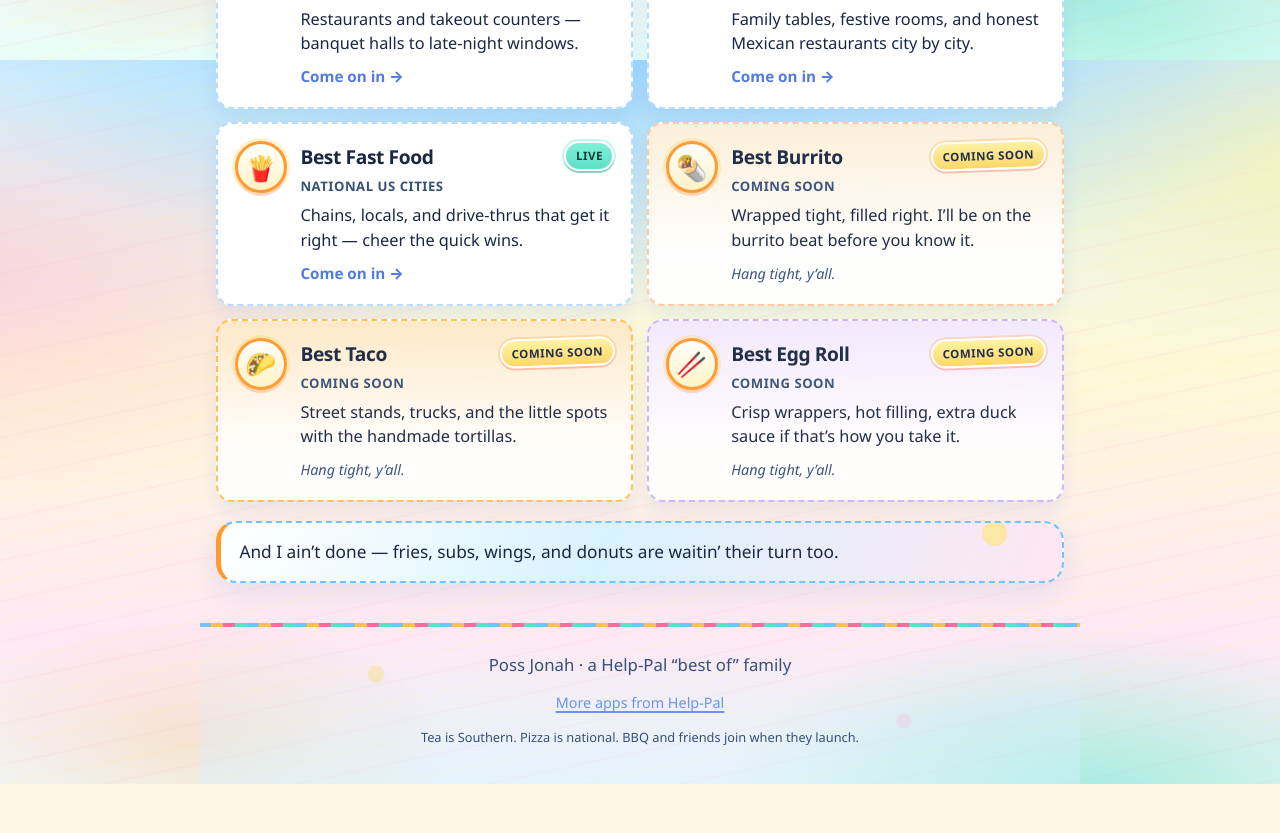
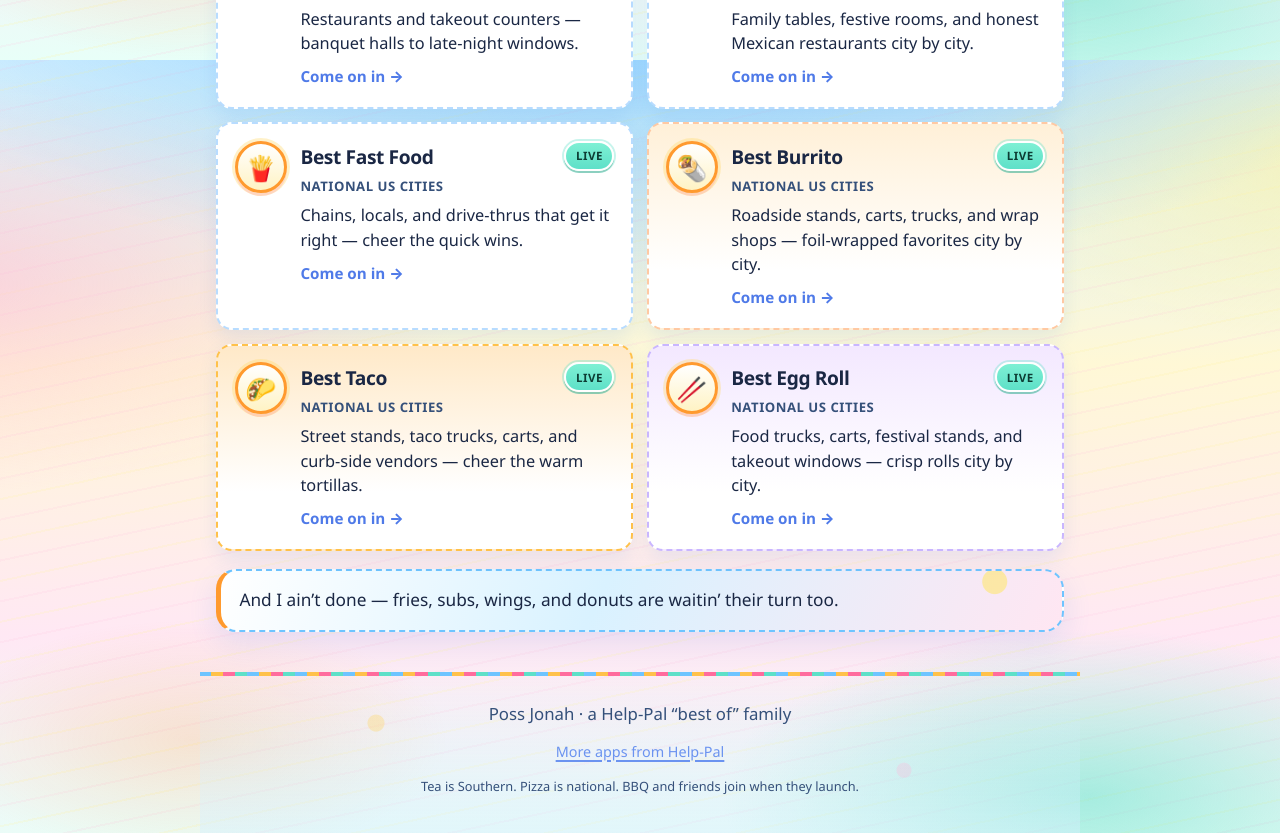
Before and after one commit to ashleyfarms/poss-jonah-hub, a React (Vite) app: page / in a window 1280 px wide. Shown: the part 1540-2373 px from the top of the page. Before the commit the page ends 2324 px from the top, so only its background shows below. Built offline with nearby package versions, Linux system fonts and the light colour scheme.

Commit message:
Mark burrito, taco, and egg-roll live on hub

```diff
--- a/src/data/verticals.ts
+++ b/src/data/verticals.ts
@@ -114,25 +114,28 @@ export const verticals: Vertical[] = [
     id: 'burrito',
     name: 'Best Burrito',
     emoji: '🌯',
-    status: 'soon',
-    scope: 'Coming soon',
-    blurb: 'Wrapped tight, filled right. I’ll be on the burrito beat before you know it.',
+    status: 'live',
+    href: 'https://burrito.possjonah.com',
+    scope: 'National US cities',
+    blurb: 'Roadside stands, carts, trucks, and wrap shops — foil-wrapped favorites city by city.',
   },
   {
     id: 'taco',
     name: 'Best Taco',
     emoji: '🌮',
-    status: 'soon',
-    scope: 'Coming soon',
-    blurb: 'Street stands, trucks, and the little spots with the handmade tortillas.',
+    status: 'live',
+    href: 'https://taco.possjonah.com',
+    scope: 'National US cities',
+    blurb: 'Street stands, taco trucks, carts, and curb-side vendors — cheer the warm tortillas.',
   },
   {
     id: 'egg-roll',
     name: 'Best Egg Roll',
     emoji: '🥢',
-    status: 'soon',
-    scope: 'Coming soon',
-    blurb: 'Crisp wrappers, hot filling, extra duck sauce if that’s how you take it.',
+    status: 'live',
+    href: 'https://eggroll.possjonah.com',
+    scope: 'National US cities',
+    blurb: 'Food trucks, carts, festival stands, and takeout windows — crisp rolls city by city.',
   },
 ];
 
```
